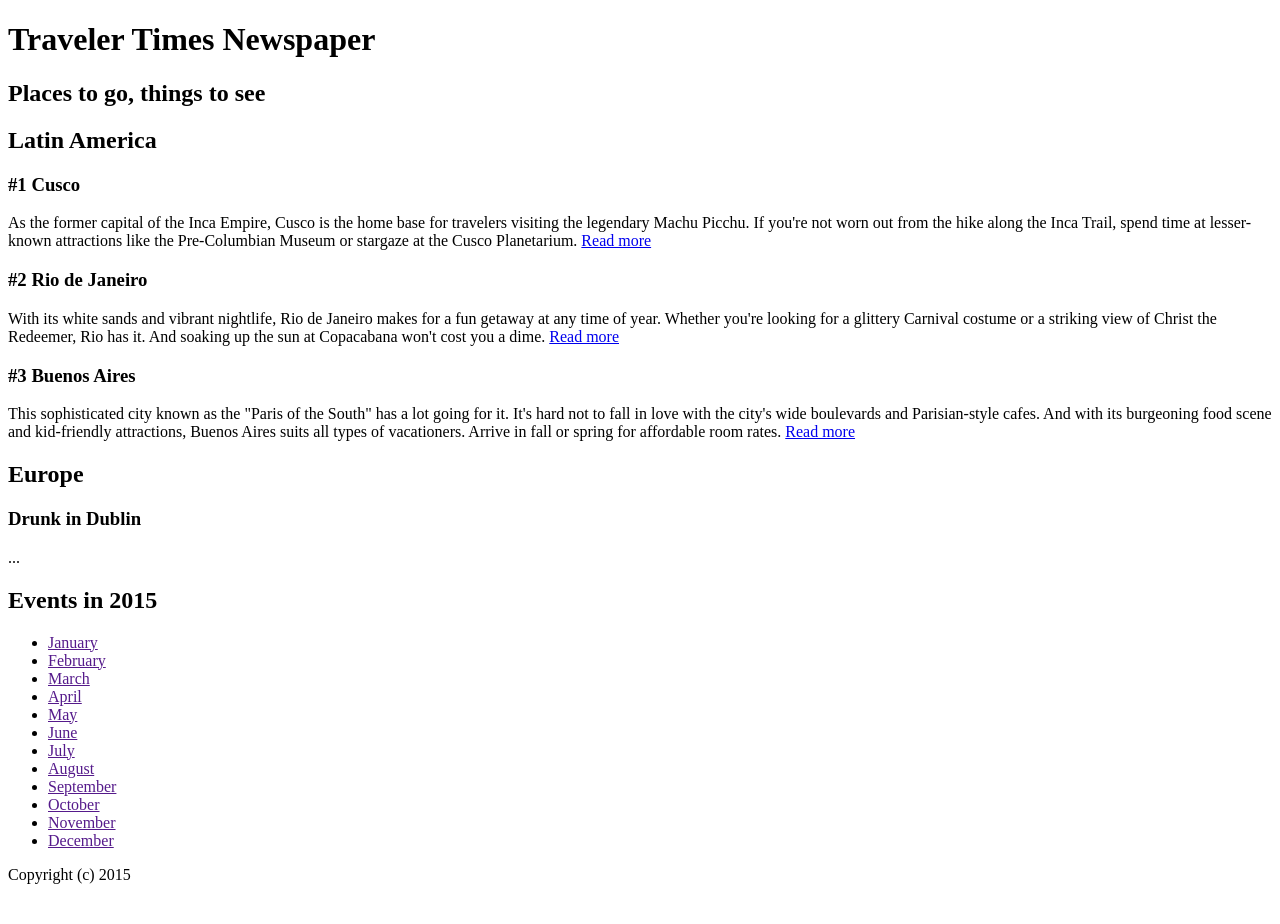
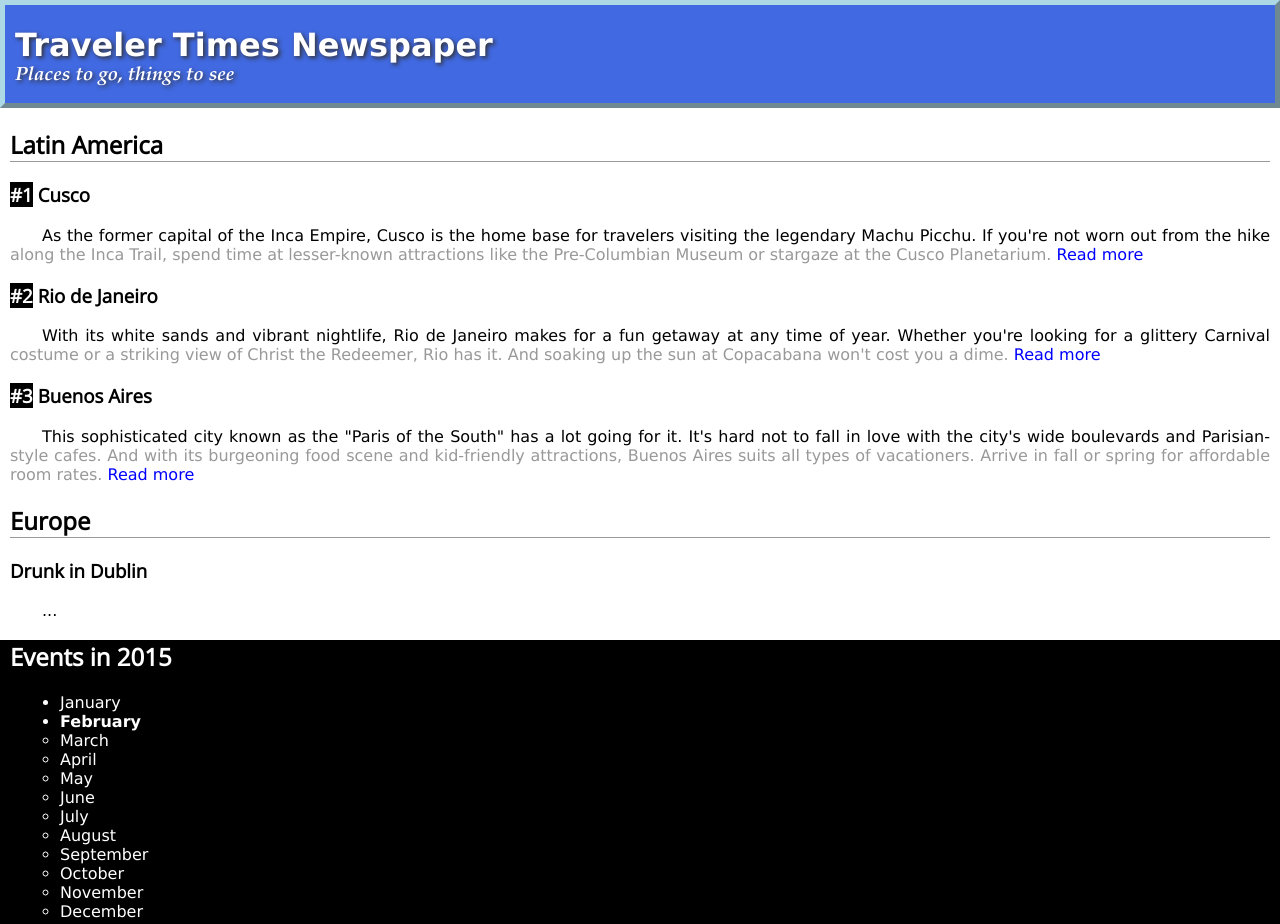
Before and after one commit to wathne/dat310-2023-assignments, a website: page assignments/assignment-2/index.html in a window 1280 px wide. Shown: the top 924 px of the page. Before the commit the page ends 900 px from the top, so only its background shows below. Drawn offline with nearby package versions, Linux system fonts and the light colour scheme; a web font is replaced by a local one.

Commit message:
feat(ass-2): complete assignment 2

```diff
--- a/assignments/assignment-2/style.css
+++ b/assignments/assignment-2/style.css
@@ -1 +1,148 @@
-/* write CSS here */
+/* Imports */
+@import url(http://fonts.googleapis.com/css?family=Verdana);
+@import url(http://fonts.googleapis.com/css?family=Open+Sans);
+@import url(http://fonts.googleapis.com/css?family=Garamond);
+
+/* General */
+body {
+  /* Unless otherwise stated, all fonts are Verdana, with sans-serif as a second
+   * option. */
+  font-family: 'Verdana', sans-serif;
+  /* The backgrounds of the header and footer extend to the borders of the
+   * browser window. */
+  margin: 0px 0px 0px 0px;
+}
+
+/* TODO(ass-2): Is there a better way to do this? */
+h1,
+h2,
+h3,
+p,
+ul,
+li {
+  /* All text is 10px from the left and right sides of the browser window. */
+  margin-left: 10px;
+  margin-right: 10px;
+}
+
+h2,
+h3 {
+  /* Unless otherwise stated, all second and third-level headings are in Open
+   * Sans, with sans-serif as a second option. */
+  font-family: 'Open Sans', sans-serif;
+}
+
+a {
+  /* The links are not underlined, only on mouseover. */
+  text-decoration: none;
+}
+
+a:hover {
+  /* The links are not underlined, only on mouseover. */
+  text-decoration: underline;
+}
+
+/* Header */
+#header {
+  /* Background color is royalblue. */
+  background-color: royalblue;
+  /* The entire header section (div) has 5px wide outset border in lightblue. */
+  border-style: outset;
+  border-color: lightblue;
+  border-width: 5px 5px 5px 5px;
+}
+
+#header h1,
+#header h2 {
+  /* Headings are in white and have a shadow colored #333. */
+  color: white;
+  text-shadow: 2px 2px 4px #333
+}
+
+#header > h1 {
+  /* There is no vertical space between the first and second headings. */
+  margin-bottom: 0px;
+}
+
+#header > h2 {
+  /* The second header has a size of 1.2em, is written using the font Garamond,
+   * with serif as a second option, and is in italic. */
+  font-family: 'Garamond', serif;
+  font-size: 1.2em;
+  font-style: italic;
+  /* There is no vertical space between the first and second headings. */
+  margin-top: 0px;
+}
+
+/* Content */
+#content h2 {
+  /* The second-level headings (h2) have a solid 1px bottom border in #999999.
+   */
+  border-style: solid;
+  border-color: #999999;
+  border-width: 0px 0px 1px 0px;
+}
+
+#content .place .rank {
+  /* The rank labels (#1, #2, #3) are written in white on a black background. */
+  background-color: black;
+  color: white;
+}
+
+#content .place > p {
+  /* The paragraph text is in #999999, except the first lines which are colored
+   * black. */
+  color: #999999;
+  /* The paragraph text is justified and indented by 2em. */
+  text-align: justify;
+  text-indent: 2em;
+}
+
+#content .place > p::first-line {
+  /* The paragraph text is in #999999, except the first lines which are colored
+   * black. */
+  color: black;
+}
+
+#content a {
+  /* Links are blue. */
+  color: blue;
+}
+
+/* Footer */
+#footer {
+  /* The footer has a black background. */
+  background-color: black;
+}
+
+#footer #calendar > h2,
+#footer #calendar > ul,
+#footer #calendar > ul a {
+  /* The heading and list items are white. */
+  color: white;
+}
+
+#footer #calendar > ul {
+  /* The first two list items have a disc symbol, the rest have a circle symbol.
+   */
+  list-style-type: circle;
+}
+
+#footer #calendar > ul > li:nth-child(1),
+#footer #calendar > ul > li:nth-child(2) {
+  /* The first two list items have a disc symbol, the rest have a circle symbol.
+   */
+  list-style-type: disc;
+}
+
+#footer #calendar > ul > li:nth-child(2) {
+  /* The second list item (February) is bold. */
+  font-weight: bold;
+}
+
+#footer > p {
+  /* The copyright paragraph is center aligned, yellow, and in oblique. */
+  color: yellow;
+  font-style: oblique;
+  text-align: center;
+}
```
